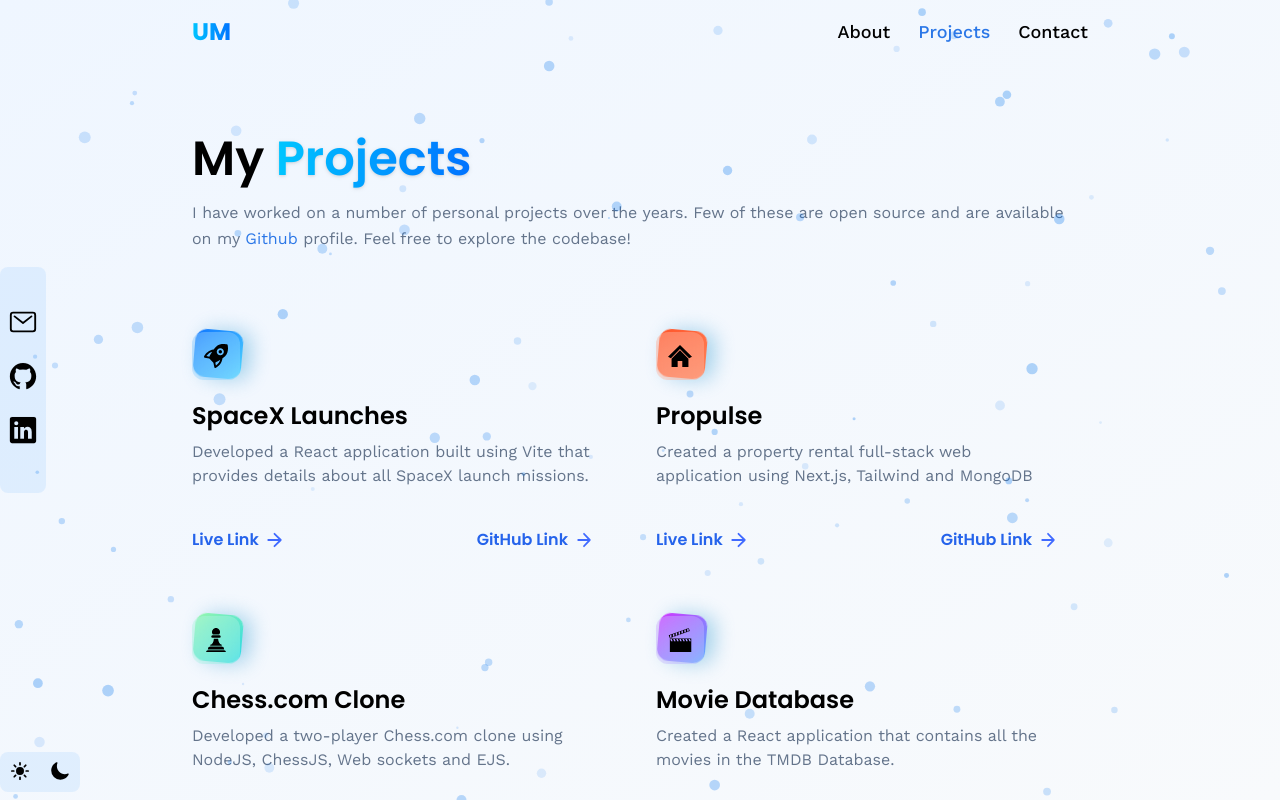
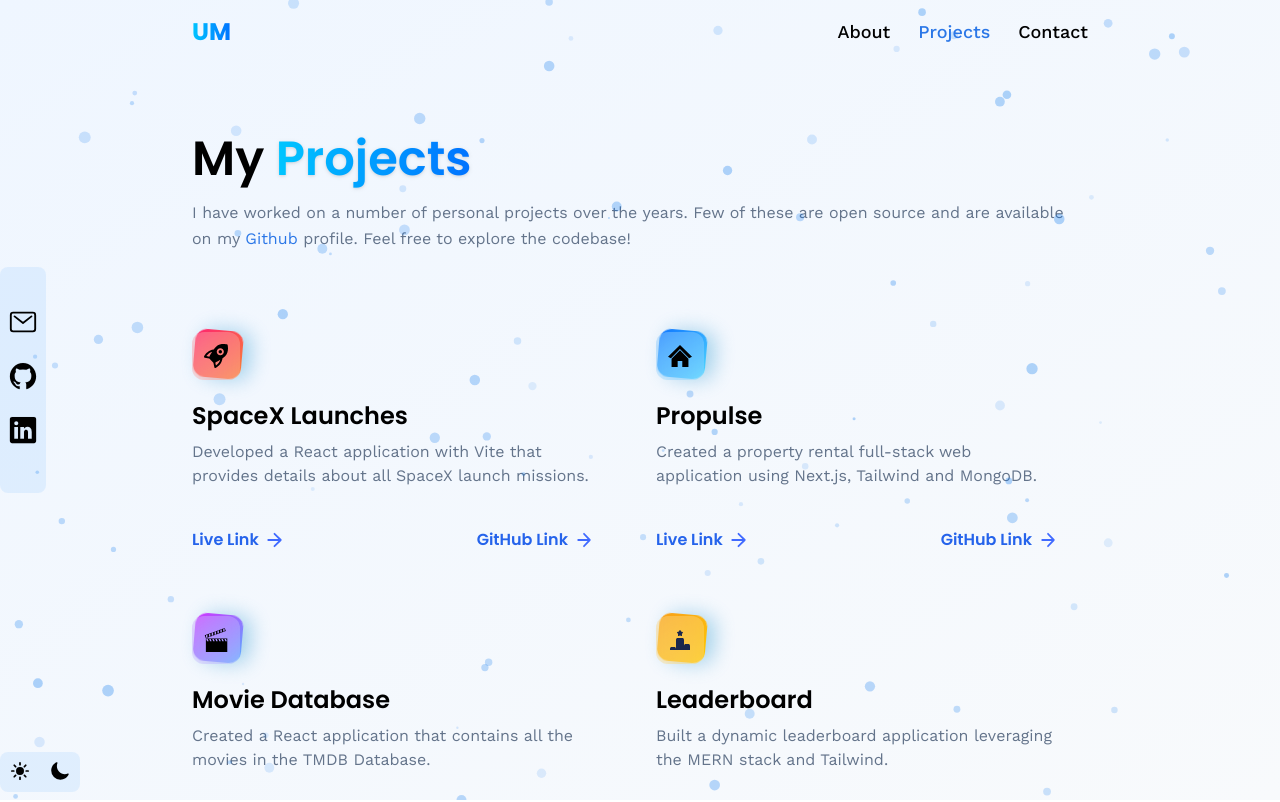
Before and after one commit to unmey08/portfolio, a React (Vite) app: page /projects in a window 1280 px wide. Shown: the top 802 px of the page. Built offline with nearby package versions, Linux system fonts and the light colour scheme.

Commit message:
added leaderboard project

```diff
--- a/src/assets/icons/index.js
+++ b/src/assets/icons/index.js
@@ -23,6 +23,7 @@ import bitbucket from "./bitbucket.svg";
 import postgres from "./postgresql-icon.svg";
 import rocket from "./rocket.svg";
 import movie from "./movie.svg";
+import leaderboard from "./leaderboard.svg";
 
 export {
   css,
@@ -50,4 +51,5 @@ export {
   postgres,
   rocket,
   movie,
+  leaderboard,
 };
--- a/src/constants/index.js
+++ b/src/constants/index.js
@@ -22,6 +22,7 @@ import {
   typescript,
   rocket,
   movie,
+  leaderboard,
 } from "../assets/icons";
 
 export const skills = [
@@ -198,21 +199,39 @@ export const socialLinks = [
 export const projects = [
   {
     iconUrl: rocket,
-    theme: "btn-back-blue",
+    theme: "btn-back-orange",
     name: "SpaceX Launches",
     description:
-      "Developed a React application built using Vite that provides details about all SpaceX launch missions.",
+      "Developed a React application with Vite that provides details about all SpaceX launch missions.",
     githubLink: "https://github.com/unmey08/spacex-app",
     link: "https://spacex-react-app-alpha.vercel.app/",
   },
   {
     iconUrl: estate,
-    theme: "btn-back-red",
+    theme: "btn-back-blue",
     name: "Propulse",
     description:
-      "Created a property rental full-stack web application using Next.js, Tailwind and MongoDB",
+      "Created a property rental full-stack web application using Next.js, Tailwind and MongoDB.",
     githubLink: "https://github.com/unmey08/propulse-property-finder",
     link: "https://propulse-property-finder.vercel.app/",
+  },
+  {
+    iconUrl: movie,
+    theme: "btn-back-pink",
+    name: "Movie Database",
+    description:
+      "Created a React application that contains all the movies in the TMDB Database.",
+    githubLink: "https://github.com/unmey08/movie-database-app",
+    link: "https://pink-gaur-558324.hostingersite.com/",
+  },
+  {
+    iconUrl: leaderboard,
+    theme: "btn-back-yellow",
+    name: "Leaderboard",
+    description:
+      "Built a dynamic leaderboard application leveraging the MERN stack and Tailwind.",
+    githubLink: "https://github.com/unmey08/leaderboard-app",
+    link: "https://leaderboard-app-mftq.onrender.com/",
   },
   {
     iconUrl: chess,
@@ -222,15 +241,6 @@ export const projects = [
       "Developed a two-player Chess.com clone using NodeJS, ChessJS, Web sockets and EJS.",
     githubLink: "https://github.com/unmey08/chesscom-clone",
     link: "https://github.com/unmey08/chesscom-clone",
-  },
-  {
-    iconUrl: movie,
-    theme: "btn-back-pink",
-    name: "Movie Database",
-    description:
-      "Created a React application that contains all the movies in the TMDB Database.",
-    githubLink: "https://github.com/unmey08/movie-database-app",
-    link: "https://pink-gaur-558324.hostingersite.com/",
   },
 ];
 
--- a/src/pages/Projects.jsx
+++ b/src/pages/Projects.jsx
@@ -80,9 +80,12 @@ const Projects = ({ theme }) => {
                     transition: { delay: 0.7, duration: 0.3, ease: "easeIn" },
                   }}
                 >
-                  <h4 className="text-2xl font-poppins font-semibold dark:text-blue-400">
-                    {project.name}
-                  </h4>
+                  <Link to={project.link} target="_blank">
+                    <h4 className="text-2xl font-poppins font-semibold dark:text-blue-400 hover:underline">
+                      {project.name}
+                    </h4>
+                  </Link>
+
                   <p className="mt-2 text-slate-500 dark:text-gray-200">
                     {project.description}
                   </p>
```
Also changed, not shown: src/assets/icons/leaderboard.svg (added).
